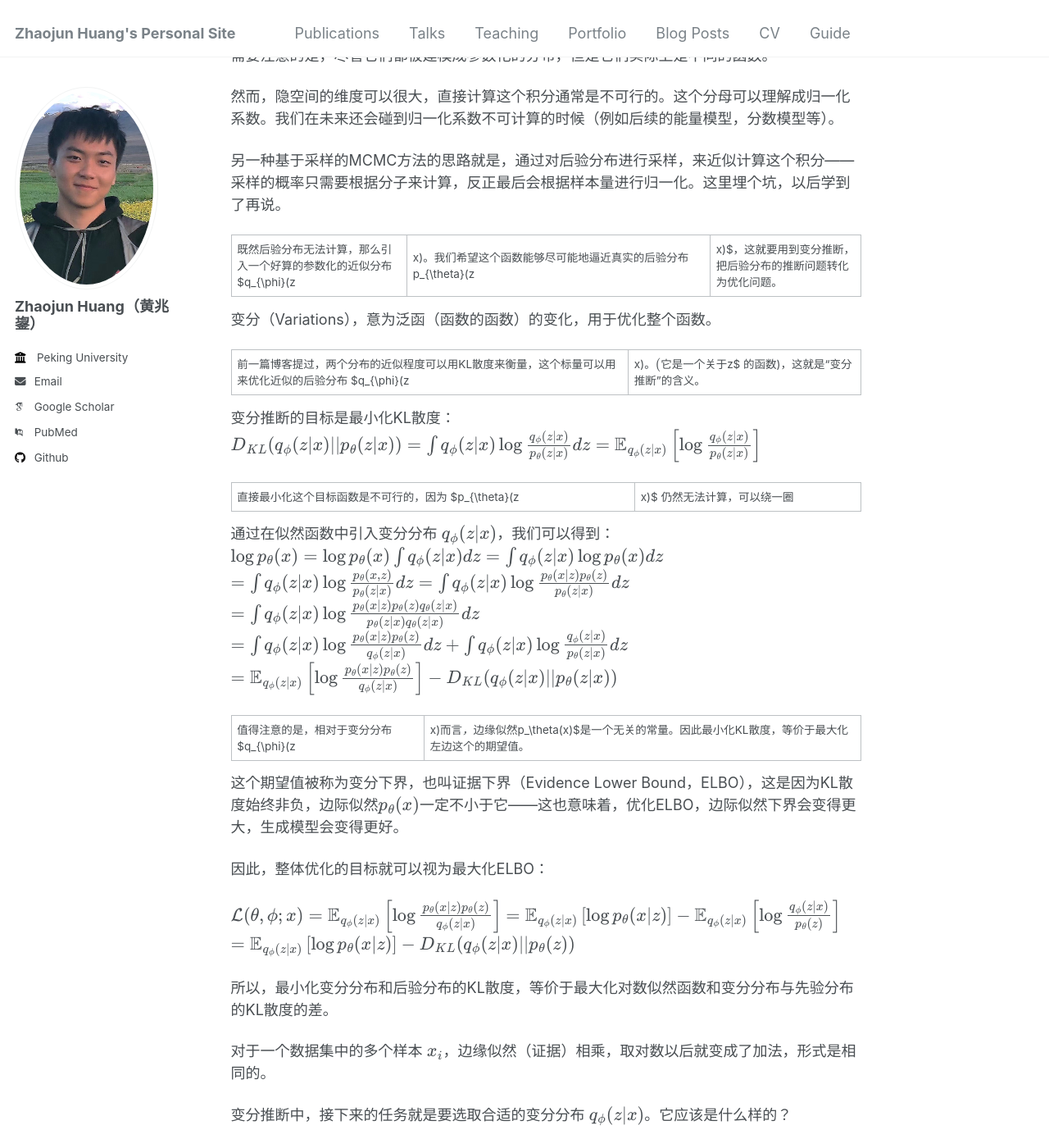
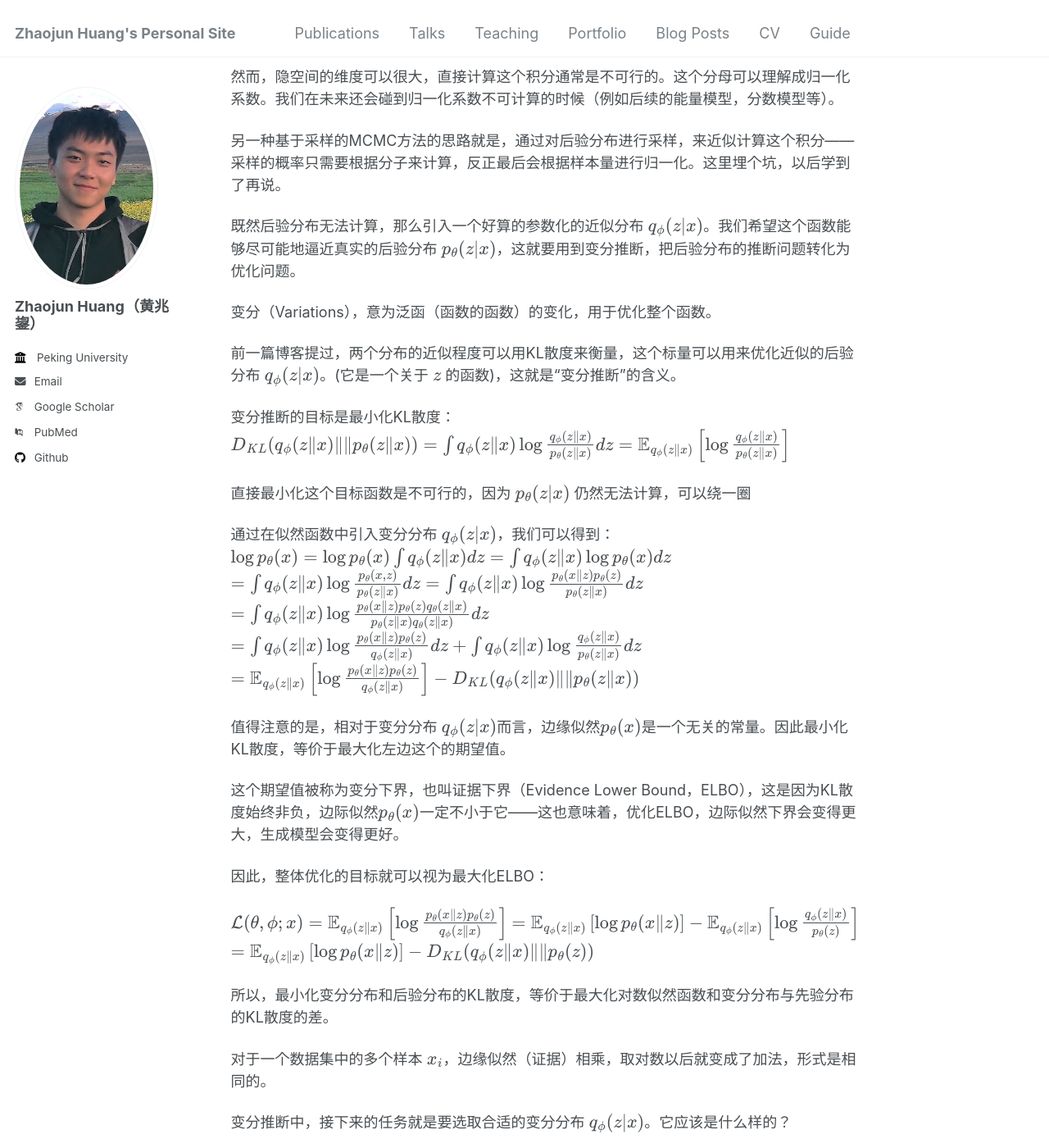
Before and after one commit to BAJimH/BAJimH.github.io, a Jekyll site: the page built from _posts/2025-07-20-VAE.md, in a window 1280 px wide and 1400 px high, scrolled down 1864 px. Shown: the whole window at 82% size. Built offline with Jekyll 4.4.1, drawn with Linux system fonts in a browser that asks for light colours; some web fonts are replaced; formulas are drawn with MathJax 3; some of the changed text lies outside the part shown.

Commit message:
Update 2025-07-20-VAE.md

```diff
--- a/_posts/2025-07-20-VAE.md
+++ b/_posts/2025-07-20-VAE.md
@@ -50,21 +50,21 @@ VAE原论文：[Auto Encoding Variational Bayes](https://arxiv.org/abs/1312.6114
 
 在贝叶斯学派观点中，数据的产生过程分成两个部分
 1. 隐变量 $z$ 服从某种先验分布 $p_{\theta}(z)$ ，从这个分布中采样一个 $z$
-2. 观测到的数据（比如图像）$x$ 由某种条件分布 $p_{\theta}(x|z)$ 生成
+2. 观测到的数据（比如图像）$x$ 由某种条件分布 $p_{\theta}(x\|z)$ 生成
 
 而推断的过程是这样的：
 - 不去估计边缘分布$p(x)$，而是尝试建模隐变量$z$（例如某个理论模型）
 - 对隐变量的分布有一个先验（“先”于证据“验”证的判断） $p_{\theta}(z)$
-- 对隐变量导出观测数据的分布有一个条件概率 $p_{\theta}(x|z)$，也被称为似然
-- 根据观测的数据$x$，**边缘似然函数**$p_\theta(x)$（也被叫做证据），使用贝叶斯定理推断出隐变量的后验分布 $p_{\theta}(z|x)$。
+- 对隐变量导出观测数据的分布有一个条件概率 $p_{\theta}(x\|z)$，也被称为似然
+- 根据观测的数据$x$，**边缘似然函数**$p_\theta(x)$（也被叫做证据），使用贝叶斯定理推断出隐变量的后验分布 $p_{\theta}(z\|x)$。
 
 贝叶斯定理如下：
 $$
-p_{\theta}(z|x) = \frac{p_{\theta}(x|z)p_{\theta}(z)}{p_{\theta}(x)} \\
+p_{\theta}(z\|x) = \frac{p_{\theta}(x\|z)p_{\theta}(z)}{p_{\theta}(x)} \\
 $$
 
 $$
-p_\theta(x)= \int p_{\theta}(x|z)p_{\theta}(z)dz
+p_\theta(x)= \int p_{\theta}(x\|z)p_{\theta}(z)dz
 $$
 
 需要注意的是，尽管它们都被建模成参数化的分布，但是它们实际上是不同的函数。
@@ -73,66 +73,66 @@ $$
 
 另一种基于采样的MCMC方法的思路就是，通过对后验分布进行采样，来近似计算这个积分——采样的概率只需要根据分子来计算，反正最后会根据样本量进行归一化。这里埋个坑，以后学到了再说。
 
-既然后验分布无法计算，那么引入一个好算的参数化的近似分布 $q_{\phi}(z|x)$。我们希望这个函数能够尽可能地逼近真实的后验分布 $p_{\theta}(z|x)$，这就要用到变分推断，把后验分布的推断问题转化为优化问题。
+既然后验分布无法计算，那么引入一个好算的参数化的近似分布 $q_{\phi}(z\|x)$。我们希望这个函数能够尽可能地逼近真实的后验分布 $p_{\theta}(z\|x)$，这就要用到变分推断，把后验分布的推断问题转化为优化问题。
 
 变分（Variations），意为泛函（函数的函数）的变化，用于优化整个函数。
 
-前一篇博客提过，两个分布的近似程度可以用KL散度来衡量，这个标量可以用来优化近似的后验分布 $q_{\phi}(z|x)$。(它是一个关于 $z$ 的函数)，这就是“变分推断”的含义。
+前一篇博客提过，两个分布的近似程度可以用KL散度来衡量，这个标量可以用来优化近似的后验分布 $q_{\phi}(z\|x)$。(它是一个关于 $z$ 的函数)，这就是“变分推断”的含义。
 
 变分推断的目标是最小化KL散度：
 $$
-D_{KL}(q_{\phi}(z|x)||p_{\theta}(z|x)) = \int q_{\phi}(z|x) \log \frac{q_{\phi}(z|x)}{p_{\theta}(z|x)} dz=\mathbb E_{q_{\phi}(z|x)}\left[\log \frac{q_{\phi}(z|x)}{p_{\theta}(z|x)}\right]
+D_{KL}(q_{\phi}(z\|x)\|\|p_{\theta}(z\|x)) = \int q_{\phi}(z\|x) \log \frac{q_{\phi}(z\|x)}{p_{\theta}(z\|x)} dz=\mathbb E_{q_{\phi}(z\|x)}\left[\log \frac{q_{\phi}(z\|x)}{p_{\theta}(z\|x)}\right]
 $$
 
-直接最小化这个目标函数是不可行的，因为 $p_{\theta}(z|x)$ 仍然无法计算，可以绕一圈
+直接最小化这个目标函数是不可行的，因为 $p_{\theta}(z\|x)$ 仍然无法计算，可以绕一圈
 
-通过在似然函数中引入变分分布 $q_{\phi}(z|x)$，我们可以得到：
+通过在似然函数中引入变分分布 $q_{\phi}(z\|x)$，我们可以得到：
 $$
-\log p_{\theta}(x) = \log p_{\theta}(x)\int q_{\phi}(z|x) dz= \int q_{\phi}(z|x) \log p_{\theta}(x) dz
+\log p_{\theta}(x) = \log p_{\theta}(x)\int q_{\phi}(z\|x) dz= \int q_{\phi}(z\|x) \log p_{\theta}(x) dz
 $$
 $$
-=\int q_{\phi}(z|x) \log \frac{p_{\theta}(x,z)}{p_{\theta}(z|x)} dz=\int q_{\phi}(z|x) \log {p_{\theta}(x|z)p_{\theta}(z)\over p_\theta(z|x)} dz
+=\int q_{\phi}(z\|x) \log \frac{p_{\theta}(x,z)}{p_{\theta}(z\|x)} dz=\int q_{\phi}(z\|x) \log {p_{\theta}(x\|z)p_{\theta}(z)\over p_\theta(z\|x)} dz
 $$
 $$
-=\int q_{\phi}(z|x) \log {p_{\theta}(x|z)p_{\theta}(z)q_{\theta}(z|x)\over p_\theta(z|x)q_{\theta}(z|x)} dz
+=\int q_{\phi}(z\|x) \log {p_{\theta}(x\|z)p_{\theta}(z)q_{\theta}(z\|x)\over p_\theta(z\|x)q_{\theta}(z\|x)} dz
 $$
 $$
-=\int q_{\phi}(z|x) \log {p_{\theta}(x|z)p_{\theta}(z)\over q_{\phi}(z|x)} dz + \int q_{\phi}(z|x) \log {q_{\phi}(z|x)\over p_\theta(z|x)} dz
+=\int q_{\phi}(z\|x) \log {p_{\theta}(x\|z)p_{\theta}(z)\over q_{\phi}(z\|x)} dz + \int q_{\phi}(z\|x) \log {q_{\phi}(z\|x)\over p_\theta(z\|x)} dz
 $$
 $$
-=\mathbb E_{q_{\phi}(z|x)}\left[\log {p_{\theta}(x|z)p_\theta(z)\over q_{\phi}(z|x)}\right] - D_{KL}(q_{\phi}(z|x)||p_{\theta}(z|x))
+=\mathbb E_{q_{\phi}(z\|x)}\left[\log {p_{\theta}(x\|z)p_\theta(z)\over q_{\phi}(z\|x)}\right] - D_{KL}(q_{\phi}(z\|x)\|\|p_{\theta}(z\|x))
 $$
 
-值得注意的是，相对于变分分布 $q_{\phi}(z|x)$而言，边缘似然$p_\theta(x)$是一个无关的常量。因此最小化KL散度，等价于最大化左边这个的期望值。
+值得注意的是，相对于变分分布 $q_{\phi}(z\|x)$而言，边缘似然$p_\theta(x)$是一个无关的常量。因此最小化KL散度，等价于最大化左边这个的期望值。
 
 这个期望值被称为变分下界，也叫证据下界（Evidence Lower Bound，ELBO），这是因为KL散度始终非负，边际似然$p_\theta(x)$一定不小于它——这也意味着，优化ELBO，边际似然下界会变得更大，生成模型会变得更好。
 
 因此，整体优化的目标就可以视为最大化ELBO：
 
 $$
-\mathcal{L}(\theta, \phi; x) = \mathbb E_{q_{\phi}(z|x)}\left[\log {p_{\theta}(x|z)p_\theta(z)\over q_{\phi}(z|x)}\right]
+\mathcal{L}(\theta, \phi; x) = \mathbb E_{q_{\phi}(z\|x)}\left[\log {p_{\theta}(x\|z)p_\theta(z)\over q_{\phi}(z\|x)}\right]
 $$
 $$
-=\mathbb E_{q_{\phi}(z|x)}\left[\log p_{\theta}(x|z)\right] - \mathbb E_{q_{\phi}(z|x)}\left[\log {q_{\phi}(z|x)\over p_\theta(z)}\right]
+=\mathbb E_{q_{\phi}(z\|x)}\left[\log p_{\theta}(x\|z)\right] - \mathbb E_{q_{\phi}(z\|x)}\left[\log {q_{\phi}(z\|x)\over p_\theta(z)}\right]
 $$
 $$
-=\mathbb E_{q_{\phi}(z|x)}\left[\log p_{\theta}(x|z)\right] - D_{KL}(q_{\phi}(z|x)||p_{\theta}(z))
+=\mathbb E_{q_{\phi}(z\|x)}\left[\log p_{\theta}(x\|z)\right] - D_{KL}(q_{\phi}(z\|x)\|\|p_{\theta}(z))
 $$
 
 所以，最小化变分分布和后验分布的KL散度，等价于最大化对数似然函数和变分分布与先验分布的KL散度的差。
 
 对于一个数据集中的多个样本 $x_i$，边缘似然（证据）相乘，取对数以后就变成了加法，形式是相同的。
 
-变分推断中，接下来的任务就是要选取合适的变分分布 $q_{\phi}(z|x)$。它应该是什么样的？
+变分推断中，接下来的任务就是要选取合适的变分分布 $q_{\phi}(z\|x)$。它应该是什么样的？
 - 常用的近似族包括指数族、神经网络、高斯过程、隐变量模型和许多其他类型的模型。
 
-值得注意的是，上述推导并不涉及对先验分布 $p_\theta(z)$ 和对似然函数 $p_\theta(x|z)$ 的假设和近似，这部分是后面VAE的设计所考虑的。
+值得注意的是，上述推导并不涉及对先验分布 $p_\theta(z)$ 和对似然函数 $p_\theta(x\|z)$ 的假设和近似，这部分是后面VAE的设计所考虑的。
 
 ### 4. VAE生成模型，结构与训练
 
-回到第二节讨论的问题。如果把上述内容放在AE的框架中，Encoder输入x,输出z，就是在用变分分布 $q_{\phi}(z|x)$ 近似后验分布 $p_{\theta}(z|x)$，Decoder输入z，输出x，就是在用生成分布 $p_{\theta}(x|z)$ 生成数据。 而隐变量 $z$ 就可以视为编码。
+回到第二节讨论的问题。如果把上述内容放在AE的框架中，Encoder输入x,输出z，就是在用变分分布 $q_{\phi}(z\|x)$ 近似后验分布 $p_{\theta}(z\|x)$，Decoder输入z，输出x，就是在用生成分布 $p_{\theta}(x\|z)$ 生成数据。 而隐变量 $z$ 就可以视为编码。
 
-在VAE中，选取的近似族为高斯分布族。认为在给定输入 $x$ 的情况下，隐变量 $z$ 服从一个协方差为对角矩阵的高斯分布 （即各个维度之间独立）$q_{\phi}(z|x) = \mathcal{N}(\mu_{\phi}(x), \sigma_{\phi}(x)I)$，其中 $\mu_{\phi}(x)$ 和 $\sigma_{\phi}(x)$ 是由神经网络参数化的函数，也就是说，Encoder的输出是$z$的均值和方差，而不是直接输出$z$的值。z的值通过在这个高斯分布中采样得到。
+在VAE中，选取的近似族为高斯分布族。认为在给定输入 $x$ 的情况下，隐变量 $z$ 服从一个协方差为对角矩阵的高斯分布 （即各个维度之间独立）$q_{\phi}(z\|x) = \mathcal{N}(\mu_{\phi}(x), \sigma_{\phi}(x)I)$，其中 $\mu_{\phi}(x)$ 和 $\sigma_{\phi}(x)$ 是由神经网络参数化的函数，也就是说，Encoder的输出是$z$的均值和方差，而不是直接输出$z$的值。z的值通过在这个高斯分布中采样得到。
 
 这里涉及到一个技巧，称为**重参数化**。它的思想是将无法微分的采样过程从网络中分离出来，使得网络可以直接对均值和方差进行优化，而不是对随机变量 $z$ 进行优化。
 
@@ -142,33 +142,33 @@ z = \mu_{\phi}(x) + \sigma_{\phi}(x) \odot \epsilon
 $$
 其中 $\epsilon \sim \mathcal{N}(0, I)$
 
-我们最终的目标并不是根据已有的理论推断后验分布，而是生成。我们想要得到一个性质良好的隐空间。除了通过变分推断近似出后验分布，还要建模出生成分布 $p_{\theta}(x|z)$ 和先验分布 $p_\theta(x)$，在这里，仍然采用的是高斯分布。
+我们最终的目标并不是根据已有的理论推断后验分布，而是生成。我们想要得到一个性质良好的隐空间。除了通过变分推断近似出后验分布，还要建模出生成分布 $p_{\theta}(x\|z)$ 和先验分布 $p_\theta(x)$，在这里，仍然采用的是高斯分布。
 
 先验分布（隐空间的形态）被设定为一个标准正态分布 $p_\theta(z) = \mathcal{N}(0, I)$，即均值为0，协方差为单位矩阵，注意此时是不含参数的（$\theta$不影响这个分布）。
 
-生成分布 $p_{\theta}(x|z)$ 视情况而定。对于二值化像素，往往设定为伯努利分布。而连续图像往往被设定为一个参数化的高斯分布，形式为 $p_{\theta}(x|z) = \mathcal{N}(\mu_{\theta}(z), \sigma_{\theta}(z)I)$，
+生成分布 $p_{\theta}(x\|z)$ 视情况而定。对于二值化像素，往往设定为伯努利分布。而连续图像往往被设定为一个参数化的高斯分布，形式为 $p_{\theta}(x\|z) = \mathcal{N}(\mu_{\theta}(z), \sigma_{\theta}(z)I)$，
 
 这样就可以继续对ELBO进行优化了——把它取反作为损失函数，利用梯度方法来最小化。
 $$
-\mathcal{L}(\theta, \phi; x) = \mathbb E_{q_{\phi}(z|x)}\left[\log p_{\theta}(x|z)\right] - D_{KL}(q_{\phi}(z|x)||p_{\theta}(z))
+\mathcal{L}(\theta, \phi; x) = \mathbb E_{q_{\phi}(z\|x)}\left[\log p_{\theta}(x\|z)\right] - D_{KL}(q_{\phi}(z\|x)\|\|p_{\theta}(z))
 $$
 
 右边KL散度有解析表达式
 $$
--D_{KL}(\mathcal{N}(\mu_{\theta}(z), \sigma_{\theta}(z)I)||\mathcal{N}(0,I) = \frac{1}{2} \left( \sum_{i=1}^{d} \left(1 + \log(\sigma_{\phi,i}(x)^2)-\sigma_{\phi,i}(x)^2 -\mu_{\phi,i}(x)^2  \right) \right)
+-D_{KL}(\mathcal{N}(\mu_{\theta}(z), \sigma_{\theta}(z)I)\|\|\mathcal{N}(0,I) = \frac{1}{2} \left( \sum_{i=1}^{d} \left(1 + \log(\sigma_{\phi,i}(x)^2)-\sigma_{\phi,i}(x)^2 -\mu_{\phi,i}(x)^2  \right) \right)
 $$
 
 实际操作中，由于神经网络的输出在不保证非负。通常Encoder估计的方差值会再经过一个exp来保证方差是正的。
 
 此时只有左边涉及参数$\theta$了，可以理解成对于一个/一批固定的观测数据 $x$，通过Encoder得到的均值和方差，并重参数化技巧采样出隐变量 $z$，然后通过Decoder生成数据 $x'$，使得$P(x'=x)$的概率（对数似然）尽量大。
 
-这个损失的具体形式取决于建模生成分布 $p_{\theta}(x|z)$ 的形式。对于二值化像素（伯努利分布），最大似然等价于最小化二元交叉熵损失；对于连续图像（高斯分布），最大似然等价于最小化均方误差损失。
+这个损失的具体形式取决于建模生成分布 $p_{\theta}(x\|z)$ 的形式。对于二值化像素（伯努利分布），最大似然等价于最小化二元交叉熵损失；对于连续图像（高斯分布），最大似然等价于最小化均方误差损失。
 
 因此VAE的训练过程可以写成：
 1. Encoder输入$x$，输出均值$\mu_{\phi}(x)$和方差$\sigma_{\phi}(x)$
 2. 通过重参数化技巧采样出隐变量$z = \mu_{\phi}(x) + \sigma_{\phi}(x) \odot \epsilon$
 3. Decoder输入$z$，输出生成的$x' = \mu_{\theta}(z)$
-4. 计算损失函数 $\mathcal{L}(\theta, \phi; x) = MSE(x,x') - D_{KL}(q_{\phi}(z|x)||p_{\theta}(z))$
+4. 计算损失函数 $\mathcal{L}(\theta, \phi; x) = MSE(x,x') - D_{KL}(q_{\phi}(z\|x)\|\|p_{\theta}(z))$
 5. 反向传播，更新
 
 生成过程可以任意地在隐空间中采样，因为此时隐空间变得连续且均匀，性质很好。
```
